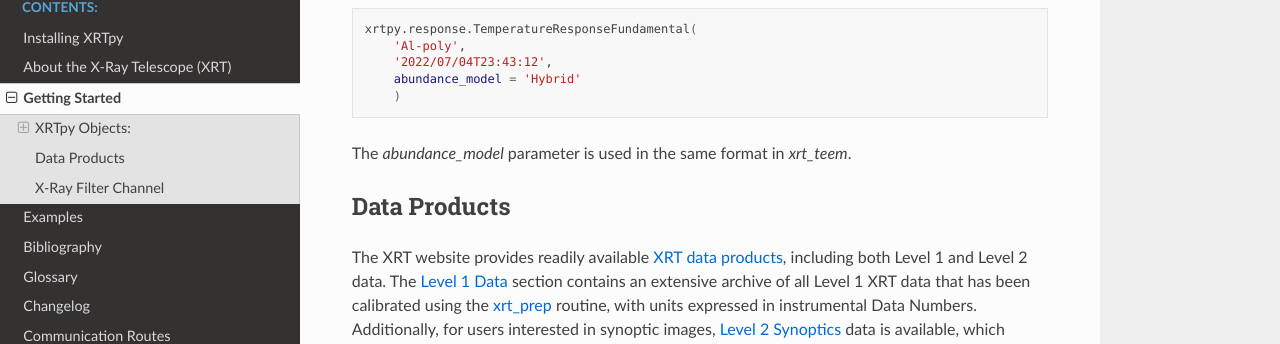
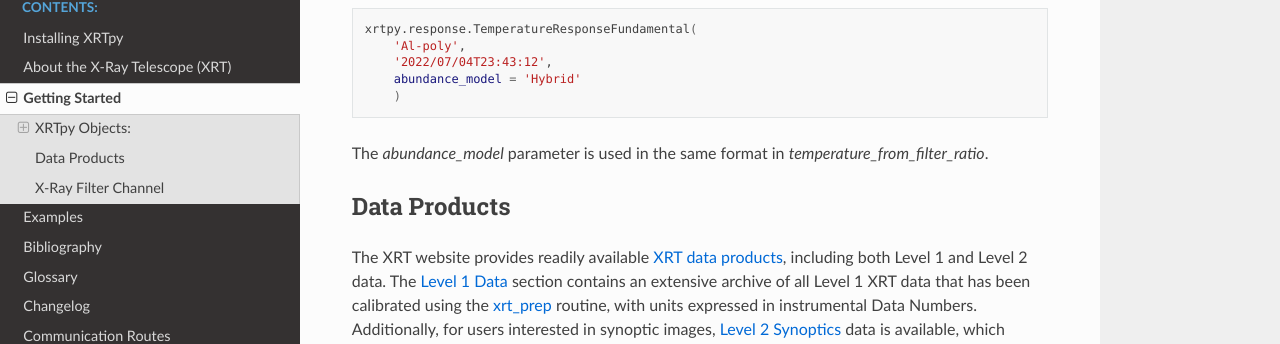
Before and after one commit to HinodeXRT/xrtpy, a Sphinx documentation site: the page built from docs/getting_started.rst, in a window 1280 px wide and 900 px high, scrolled down 1824 px. Shown: the part 114-458 px from the top of the window. Built offline with Sphinx 7.4.7 and the Read the Docs theme 2.0.0, drawn with Linux system fonts in a browser that asks for light colours; pages that are not in the unit, such as notebooks, are missing from menus; cross-references to code outside the pages are shown as plain code.

Commit message:
fixed another reference to xrt_teem in getting_started.rst

```diff
--- a/docs/getting_started.rst
+++ b/docs/getting_started.rst
@@ -73,7 +73,7 @@ such as `"hybrid"` or `"photospheric"` in the `abundance_model` parameter. For e
        abundance_model = 'Hybrid'
        )
 
-The `abundance_model` parameter is used in the same format in `xrt_teem`.
+The `abundance_model` parameter is used in the same format in `temperature_from_filter_ratio`.
 
 
 Data Products
```
